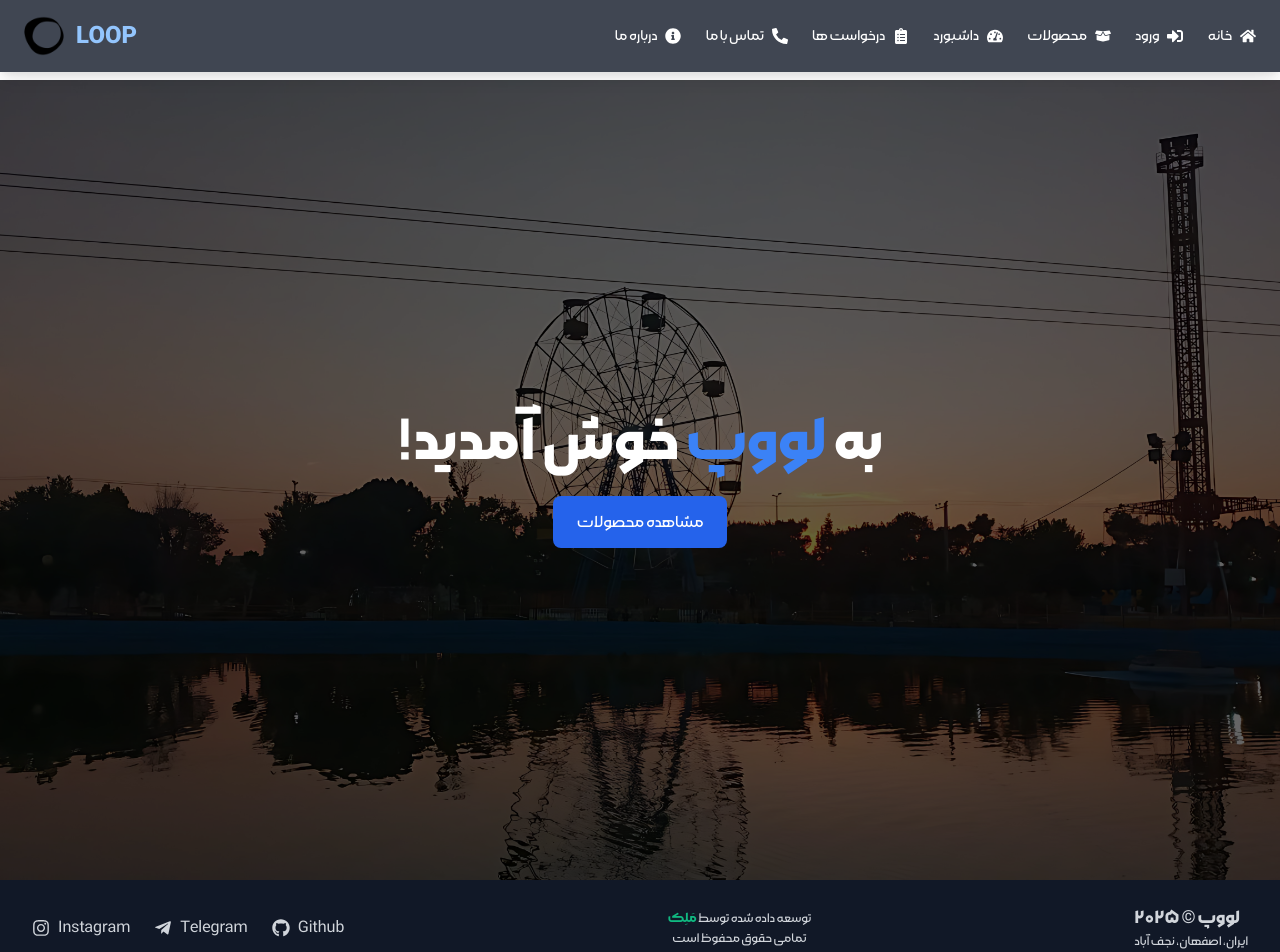
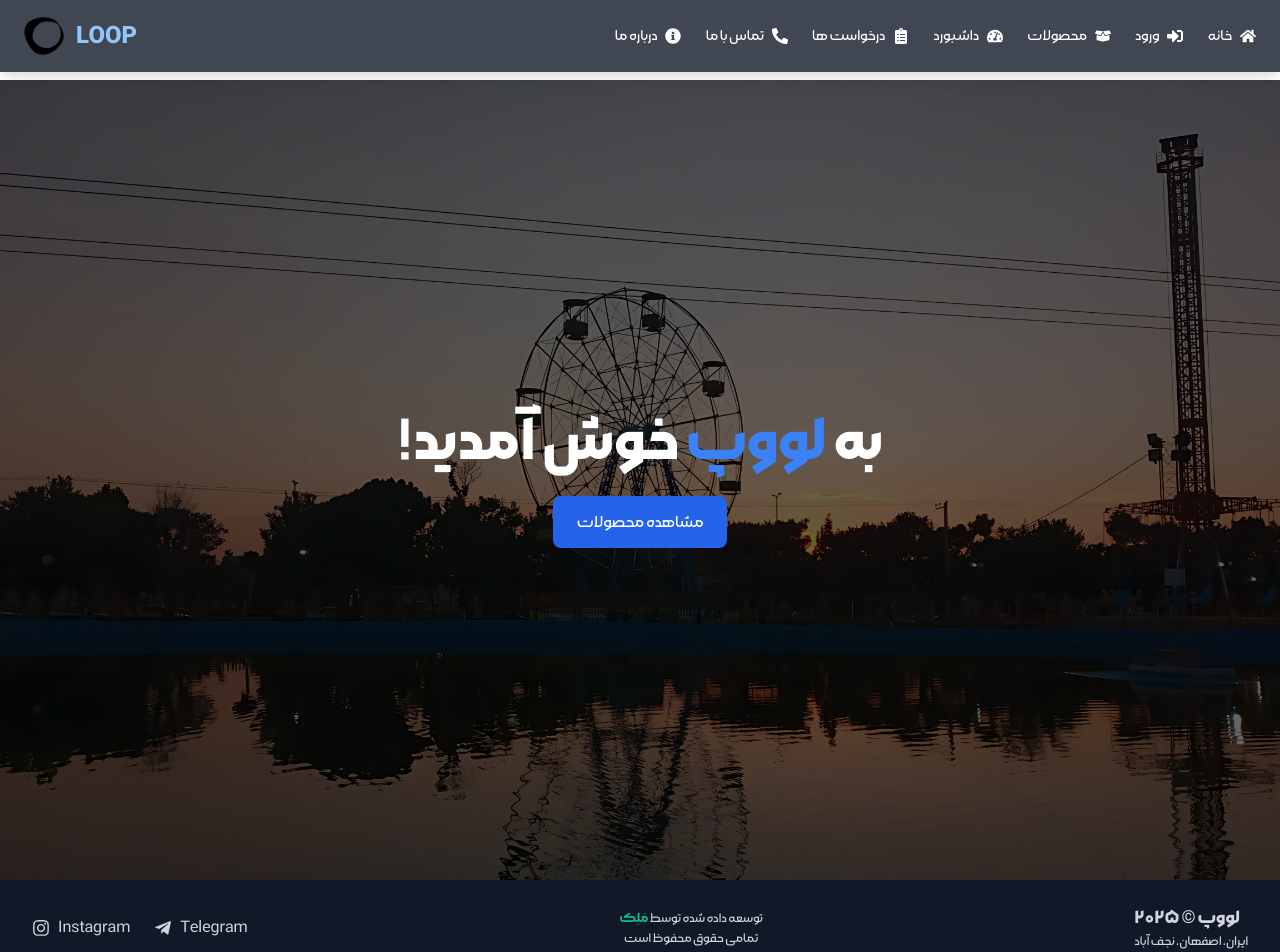
Before and after one commit to mohammadmalekzadeh/loop-ui, a React (Create React App) app: page / in a window 1280 px wide. Shown: the top 952 px of the page. Built offline with nearby package versions, Linux system fonts and the light colour scheme.

Commit message:
Update Footer.js

```diff
--- a/src/components/layout/Footer.js
+++ b/src/components/layout/Footer.js
@@ -43,16 +43,6 @@ export default function Footer() {
           <span>Telegram</span>
           {/* <span> تلگرام </span> */}
         </a>
-        <a
-          href="https://github.com/mohammadmalekzadeh/loop-startup"
-          target="_blank"
-          rel="noopener noreferrer"
-          className="flex items-center space-x-2 hover:text-blue-400 transition"
-        >
-          <FaGithub className="text-lg" />
-          <span>Github</span>
-          {/* <span> تلگرام </span> */}
-        </a>
       </div>
     </footer>
   );
```
